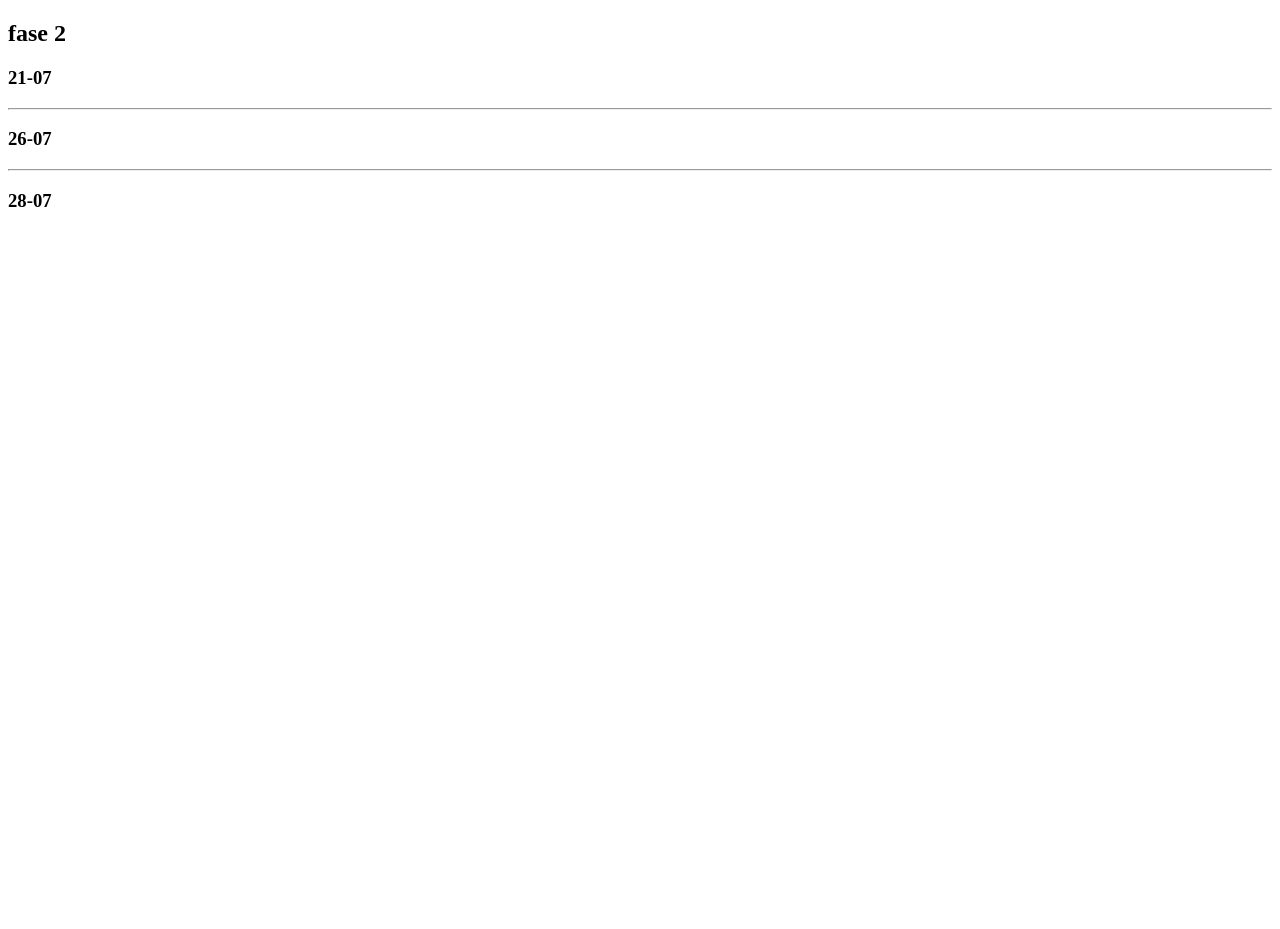
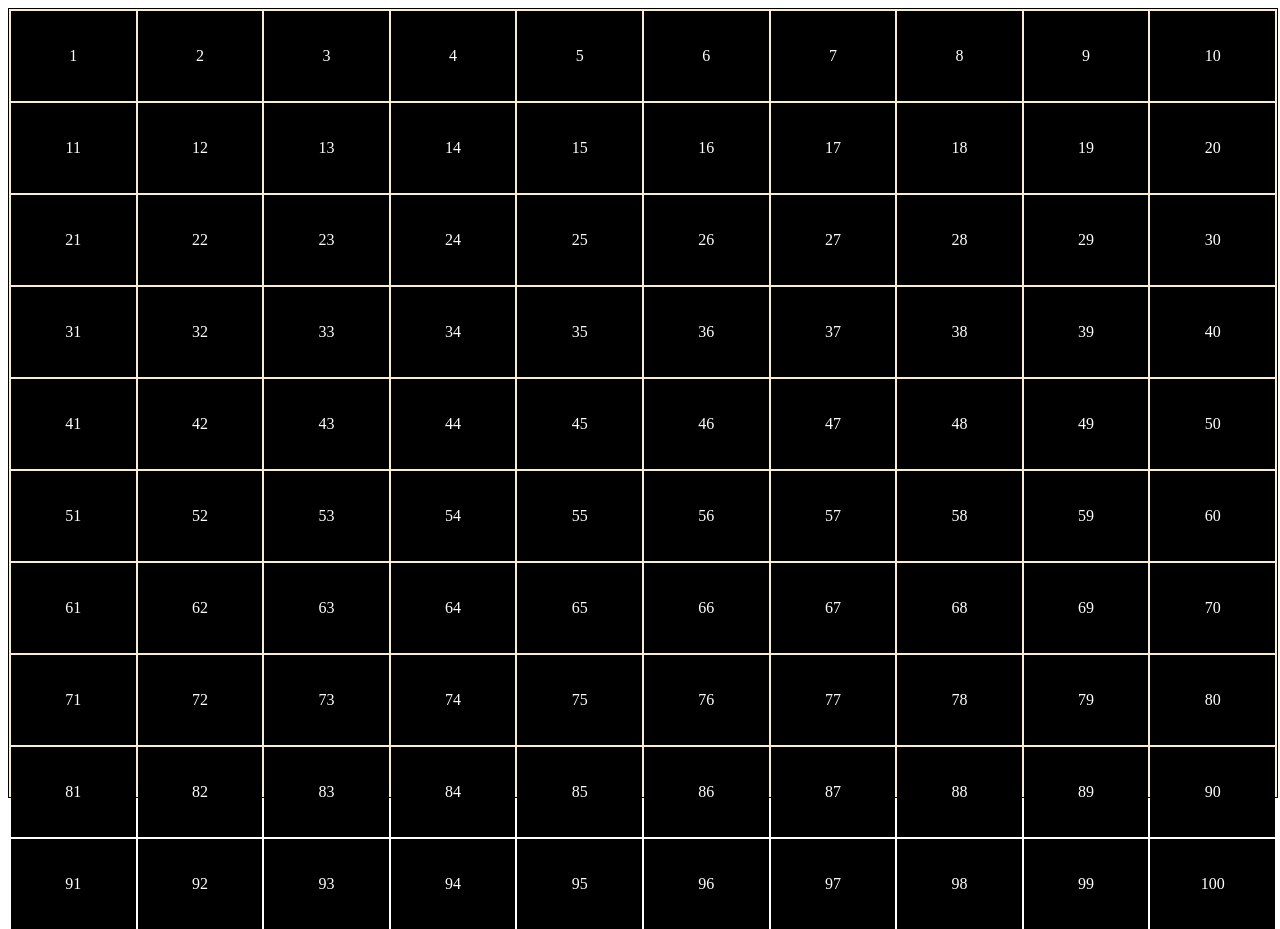
Before and after one commit to VictorAnizar/santander-front-fase2, a plain HTML site: page index.html in a window 1280 px wide. Before the commit the page ends 800 px from the top, so only its background shows below. Drawn offline with Linux system fonts and the light colour scheme.

Commit message:
Subiendo sesion 8 9 y 10

```diff
--- a/index.html
+++ b/index.html
@@ -1,19 +1,44 @@
-<!DOCTYPE html>
-<html lang="es">
-<head>
-    <meta charset="UTF-8">
-    <meta http-equiv="X-UA-Compatible" content="IE=edge">
-    <meta name="viewport" content="width=device-width, initial-scale=1.0">
-    <title>JavaScript</title>
-    <h2>fase 2</h2>
-    <h3>21-07</h3>
-    <hr>
-    <h3>26-07</h3>
-    <hr>
-    <h3>28-07</h3>
-</head>
-<script src="../fase2/js/sesion7.js"></script>
-<body>
 
-</body>
+<html>
+  <head>
+    <meta charset="utf8" />
+    <meta name="viewport" content="width=device-width, minimum-scale=1.0, maximum-scale=1.0, user-scalable=no"/>
+
+    <title>Reto 2: Crear una tabla</title>
+  </head>
+  <style>
+
+    #content{
+      width: 100%;
+      height: 100%;
+      padding: 2px;
+      margin: 0px auto;
+      background-color: antiquewhite;
+      border: 1px solid black;
+      display: grid;
+      grid-gap: 2px;
+    }
+    #content > div{
+      background-color: black;
+      color: white;
+      text-align: center;
+      line-height: 90px;
+      font-size: 100%;
+    }
+    #content > div:hover{
+      background-color: red;
+    }
+    .active{
+      background-color: green;
+    }
+  </style>
+  <body>
+
+    <div id="content">
+    </div>
+
+    <script src="./js/sesion9.js"></script>
+
+
+  </body>
 </html>
--- a/js/sesion8/package.json
+++ b/js/sesion8/package.json
@@ -24,5 +24,8 @@
     "webpack": "^5.49.0",
     "webpack-cli": "^4.7.2",
     "webpack-dev-server": "^3.11.2"
+  },
+  "dependencies": {
+    "bootstrap": "^5.1.0"
   }
 }
--- a/js/sesion8/src/js/index.js
+++ b/js/sesion8/src/js/index.js
@@ -1 +1,2 @@
 import '../css/styles.css'
+import 'bootstrap'
--- /dev/null
+++ b/js/sesion9.js
@@ -0,0 +1,67 @@
+'use strict'
+//reto 1
+// let arrImgs=document.querySelectorAll("img");
+
+// console.log(arrImgs);
+// //reemplazar imagenes por tu atributo alt
+// for (let index = 0; index < arrImgs.length; index++) {
+//     arrImgs[index].replaceWith(arrImgs[index].getAttribute("alt"));
+// }
+
+// console.log(arrImgs);
+
+
+// //reto 2
+// const data = [
+//     { name: "Kilimanjaro", height: 5895, place: "Tanzania" },
+//     { name: "Everest", height: 8848, place: "Nepal" },
+//     { name: "Mount Fuji", height: 3776, place: "Japan" },
+//     { name: "Vaalserberg", height: 323, place: "Netherlands" },
+//     { name: "Denali", height: 6168, place: "United States" },
+//     { name: "Popocatepetl", height: 5465, place: "Mexico" },
+//     { name: "Mont Blanc", height: 4808, place: "Italy/France" }
+// ];
+
+// let tabla = document.createElement("table");
+
+// data.forEach(element => {
+//      let row = document.createElement("tr");
+//      let col = `
+//      <td>${element.name}</td>
+//      <td>${element.height}</td>
+//      <td>${element.place}</td>`;
+//      row.innerHTML=(col);
+//      tabla.append(row);
+// });
+
+// document.querySelector("#mountains").appendChild(tabla);
+var numFilas = 10;
+var numColumnas = 10;
+let div_principal = document.querySelector("#content");
+
+div_principal.style.gridTemplateColumns="repeat("+numColumnas+", 1fr)";
+div_principal.style.gridTemplateRows="repeat("+numFilas+", 1fr)";
+
+for (let index = 1; index <= (numFilas*numColumnas); index++) {
+    let div_hijo=document.createElement("div");
+    div_hijo.innerText=index;
+    div_principal.appendChild(div_hijo);
+}
+
+let numrand_inicio = getRandomArbitrary(0, numFilas*numColumnas);
+console.log(numrand_inicio);
+
+// for (let index = 1; index < (numFilas*numColumnas); index=index+(numFilas)) {
+//     console.log(index);
+// }
+
+
+// Retorna un número aleatorio entre min (incluido) y max (excluido)
+function getRandomArbitrary(a, b) {
+    let num=Math.round(Math.random()*(b-a)+parseInt(a));
+    if(num%(numFilas)==0){
+        return num+1;
+    }else{
+        return getRandomArbitrary(a, b);
+    }
+}
```
Also changed, not shown: js/sesion10.js (added), 2 other files.
